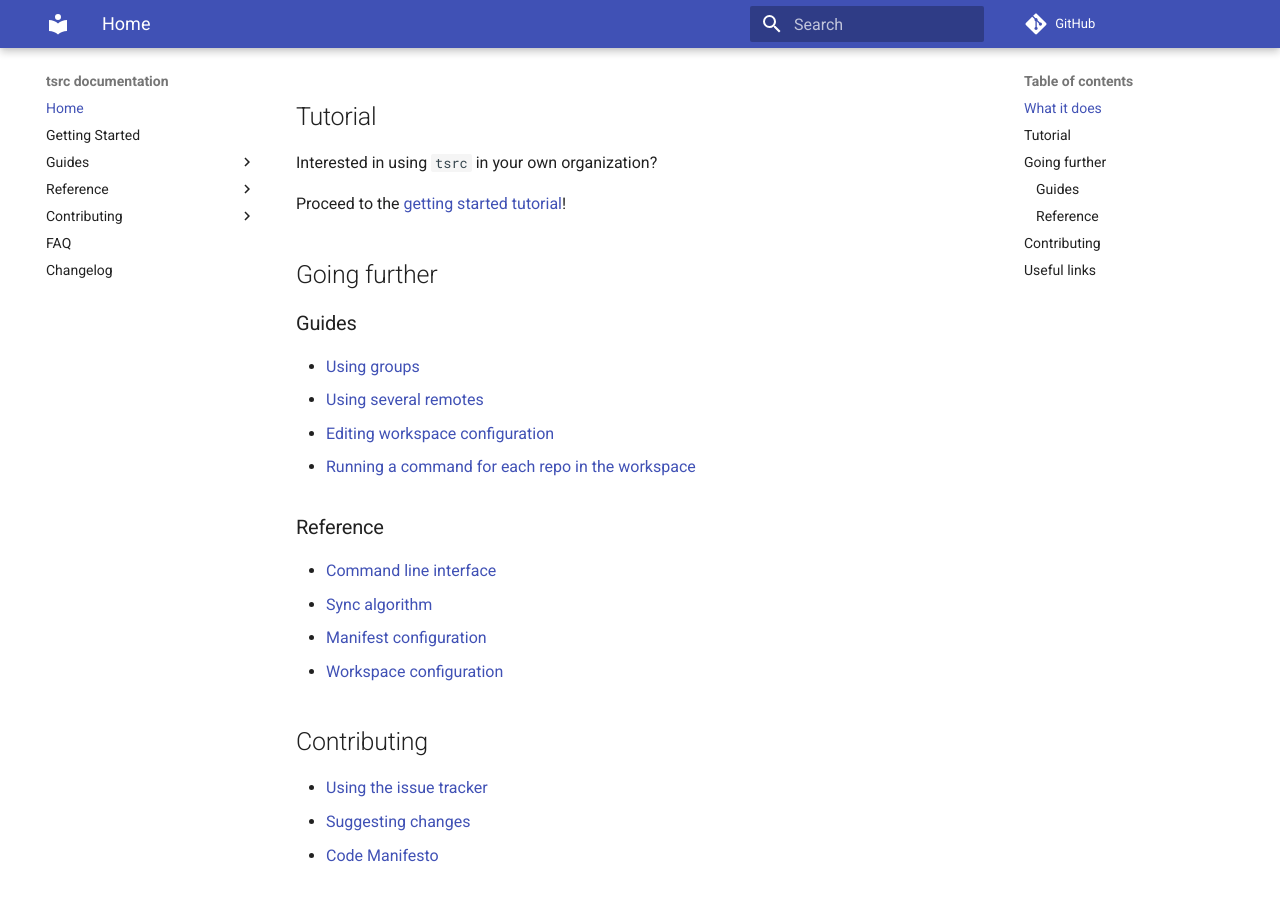
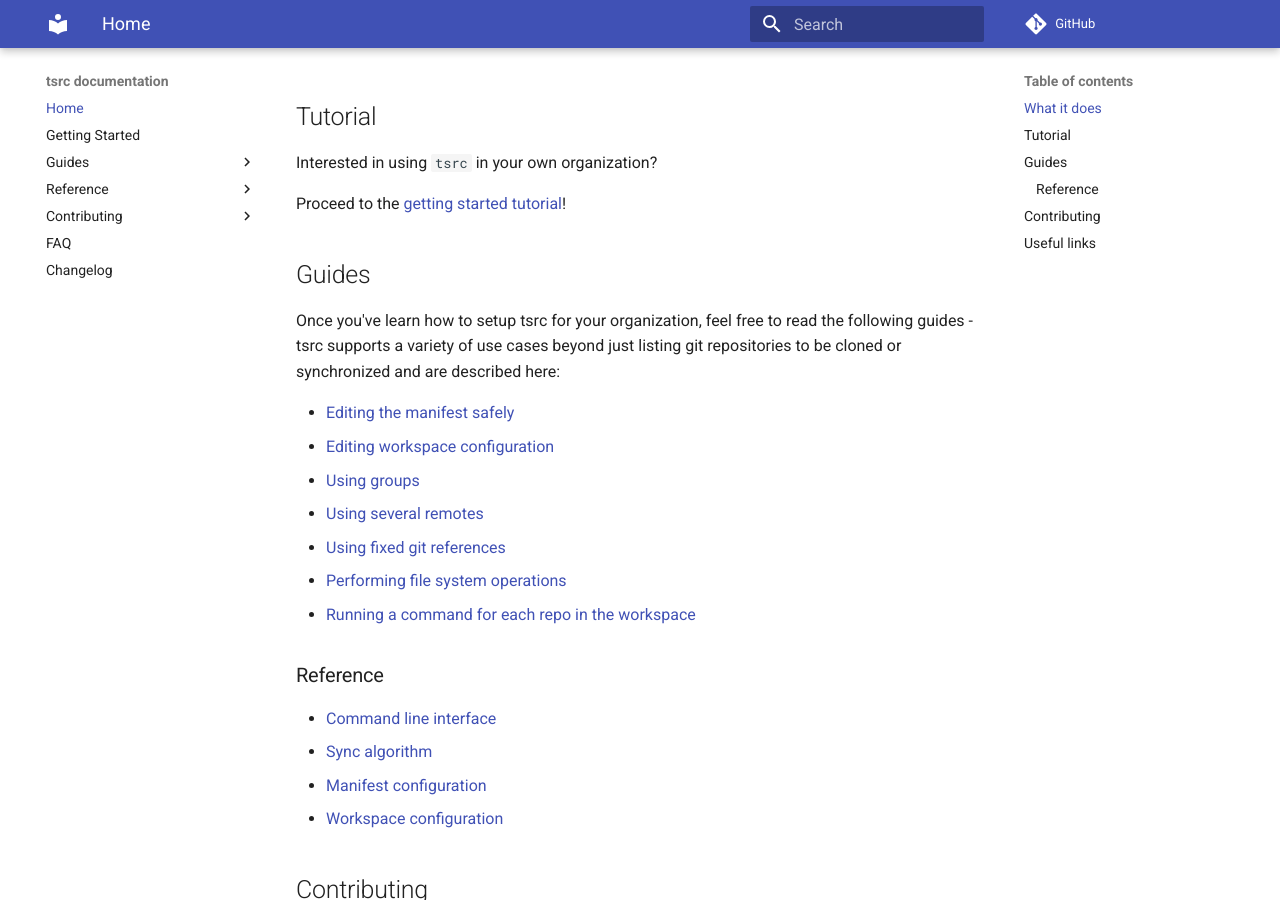
Before and after one commit to your-tools/tsrc, an MkDocs documentation site: the page built from docs/index.md, in a window 1280 px wide and 900 px high, scrolled down 706 px. Built offline with MkDocs 1.6.1 and Material for MkDocs 9.7.7, drawn with Linux system fonts in a browser that asks for light colours; comment, search, counter and statistics services are not loaded.

Commit message:
Add guide about filesystem operations

```diff
--- a/docs/index.md
+++ b/docs/index.md
@@ -34,13 +34,19 @@ Interested in using `tsrc` in your own organization?
 Proceed to the [getting started tutorial](getting-started.md)!
 
 
-## Going further
+## Guides
 
-### Guides
+Once you've learn how to setup tsrc for your organization, feel free to
+read the following guides - tsrc supports a variety of use cases beyond
+just listing git repositories to be cloned or synchronized and are
+described here:
 
+* [Editing the manifest safely](guide/manifest.md)
+* [Editing workspace configuration](guide/workspace-config.md)
 * [Using groups](guide/groups.md)
 * [Using several remotes](guide/remotes.md)
-* [Editing workspace configuration](guide/workspace-config.md)
+* [Using fixed git references](guide/fixed-refs.md)
+* [Performing file system operations](guide/fs.md)
 * [Running a command for each repo in the workspace](guide/foreach.md)
 
 ### Reference
--- a/mkdocs.yml
+++ b/mkdocs.yml
@@ -29,6 +29,7 @@ nav:
   - Using groups: guide/groups.md
   - Using several remotes: guide/remotes.md
   - Using fixed git references: guide/fixed-refs.md
+  - Performing file system operations: guide/fs.md
   - Running a command for each repo in the workspace: guide/foreach.md
 
 - Reference:
```
Also changed, not shown: docs/guide/fs.md (added, +120 -0 lines), docs/ref/manifest-config.md (+4 -17 lines).
